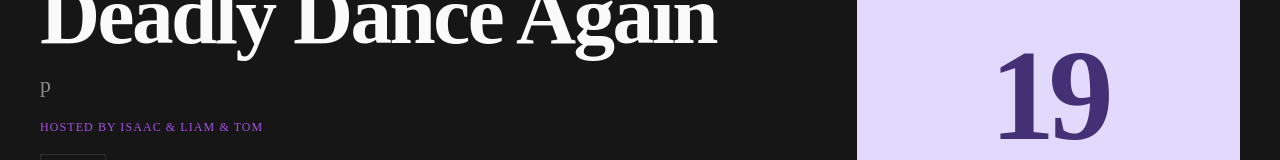
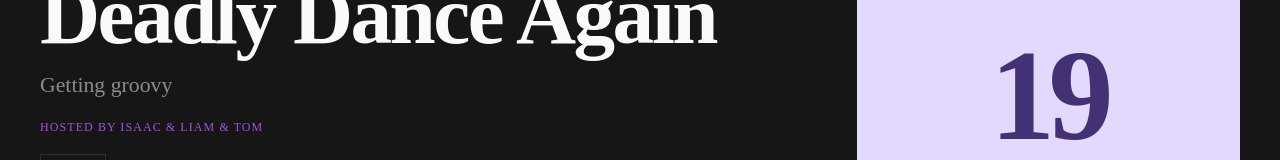
Before and after one commit to deadlydemosoriginal/site, an Astro site: page /shows/19-deadly-dance-again in a window 1280 px wide. Shown: the part 261-421 px from the top of the page. Built offline with nearby package versions, Linux system fonts and the light colour scheme; Astro itself is replaced by a stand-in of ours; no server answers.

Commit message:
Update Show “19-deadly-dance-again”

```diff
--- a/src/content/shows/19-deadly-dance-again.md
+++ b/src/content/shows/19-deadly-dance-again.md
@@ -6,7 +6,7 @@ hosts:
   - isaac
   - liam
   - tom
-description: p
+description: Getting groovy
 audioUrl: https://audio.deadlydemos.com/shows/deadlydanceagain.mp3
 artwork: ''
 tags:
```
